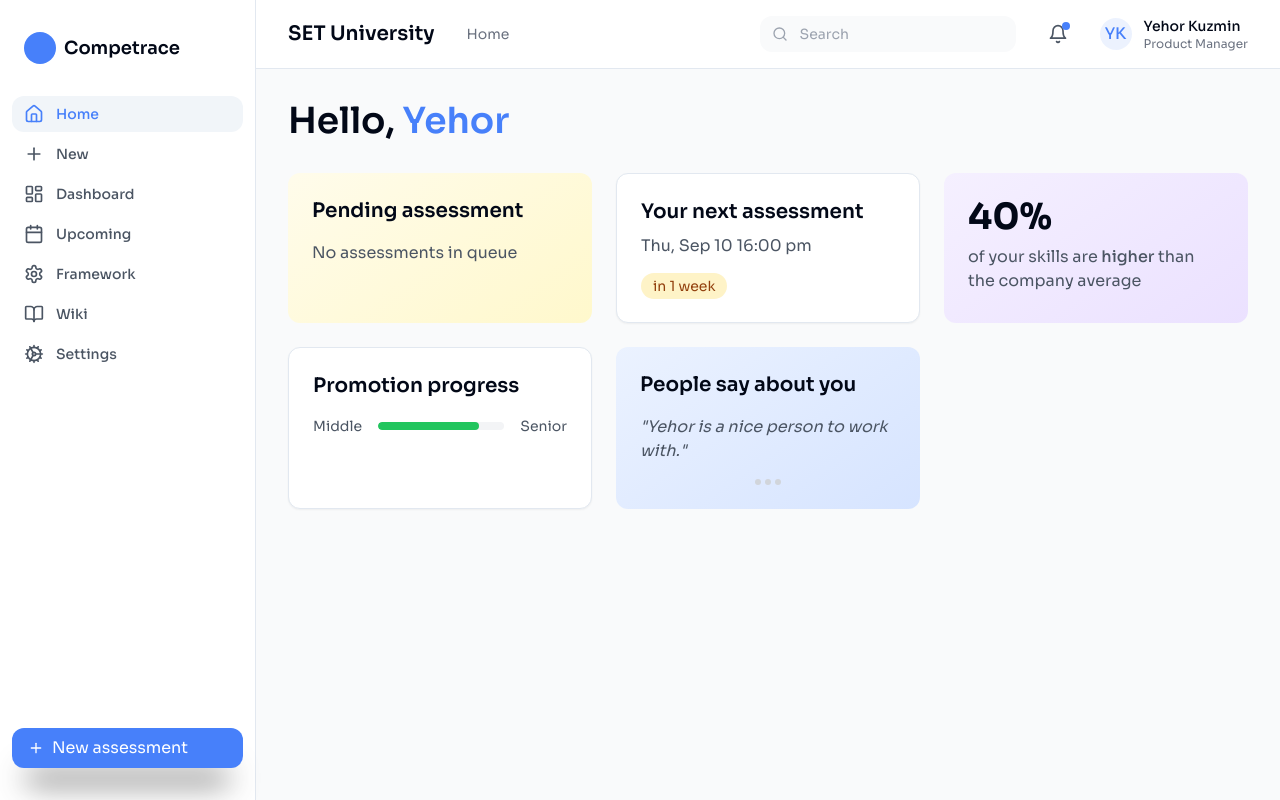
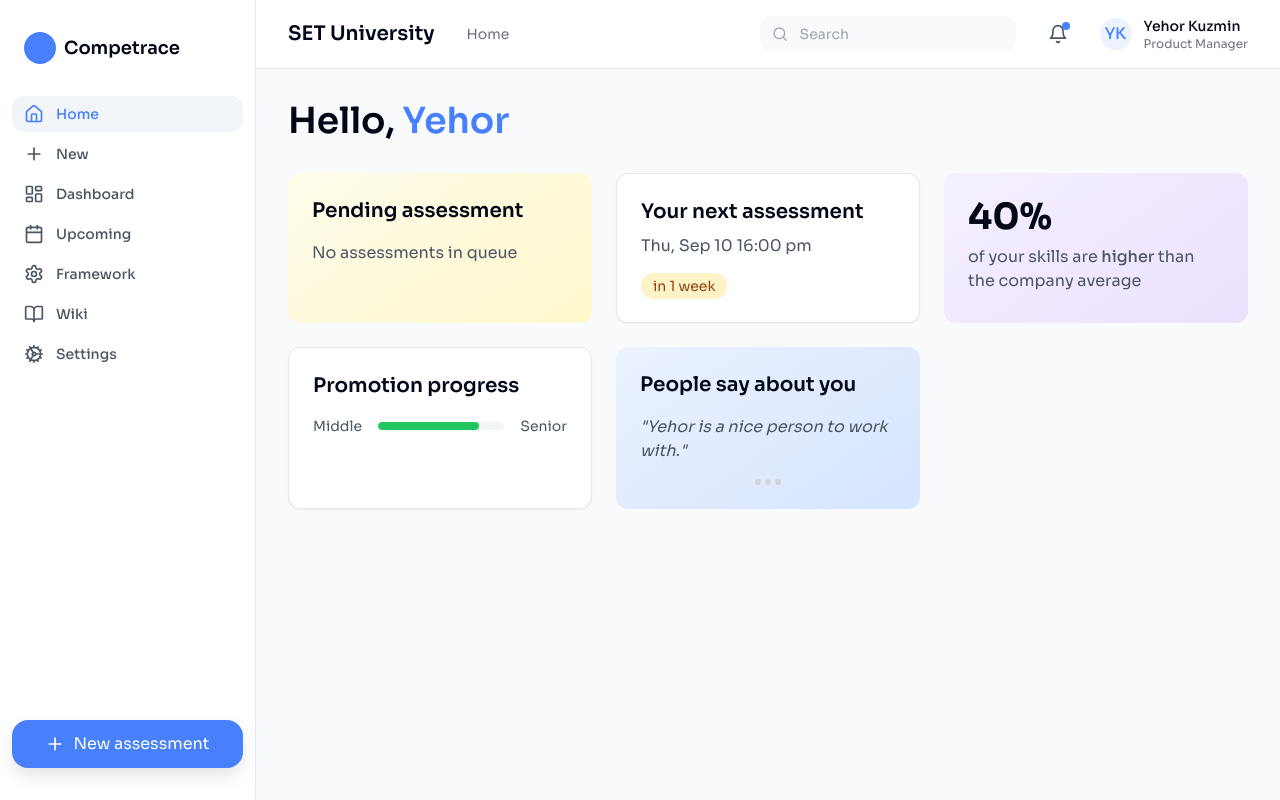
Before and after one commit to keeelori/picto-htmlizer, a React (Vite) app: page / in a window 1280 px wide. Built offline with nearby package versions, Linux system fonts and the light colour scheme.

Commit message:
Update button styling to match design
Modified the button component to align with the provided design screenshot. Adjusted styles for improved visual consistency.
[skip gpt_engineer]

```diff
--- a/src/components/Sidebar.tsx
+++ b/src/components/Sidebar.tsx
@@ -40,8 +40,8 @@ const Sidebar = () => {
         ))}
       </div>
 
-      <button className="flex items-center gap-2 px-4 py-2 bg-primary text-white rounded-lg mt-4 hover:bg-primary/90 transition-colors shadow-[0_30px_30px_-15px_rgba(0,0,0,0.77)]">
-        <Plus className="w-4 h-4" />
+      <button className="flex items-center justify-center gap-2 px-6 py-3 bg-primary text-white rounded-2xl mt-4 hover:bg-primary/90 transition-colors shadow-[0_8px_16px_rgba(0,0,0,0.1)]">
+        <Plus className="w-5 h-5" />
         New assessment
       </button>
     </div>
```
